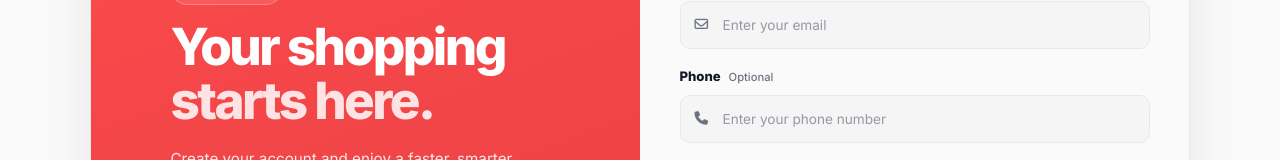
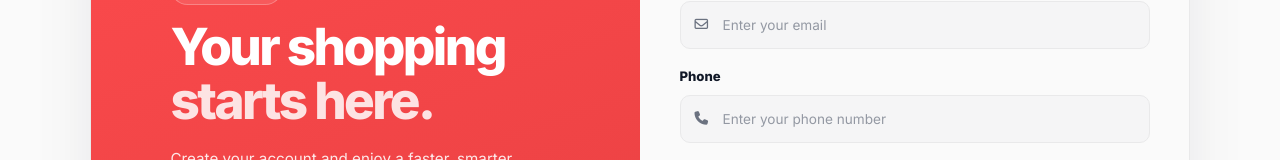
Before and after one commit to hatem32/E-Commerce-Front, an Angular app: page /register in a window 1280 px wide. Shown: the part 347-507 px from the top of the page. Built offline with nearby package versions, Linux system fonts and the light colour scheme.

Commit message:
edit theme

```diff
--- a/src/app/core/services/theme.service.ts
+++ b/src/app/core/services/theme.service.ts
@@ -29,6 +29,7 @@ export class ThemeService {
     const stored = localStorage.getItem(THEME_KEY);
     if (stored === 'light' || stored === 'dark') return stored;
 
-    return window.matchMedia?.('(prefers-color-scheme: dark)').matches ? 'dark' : 'light';
+    // Always start in light mode unless the visitor already chose dark before.
+    return 'light';
   }
 }
--- a/src/app/pages/register/register.component.html
+++ b/src/app/pages/register/register.component.html
@@ -154,7 +154,6 @@
 
             <label for="phone">
               Phone
-              <span class="optional-label">Optional</span>
             </label>
 
             <div class="auth-input-wrapper">
```
